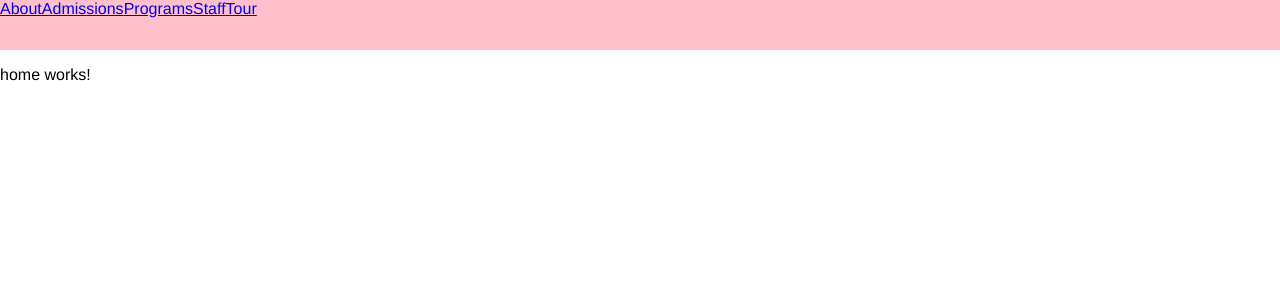
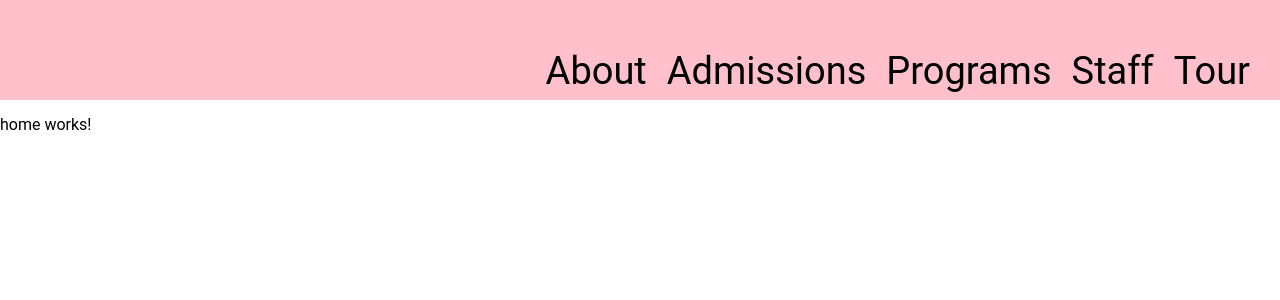
Before and after one commit to AlisaSong/lynnwoodmontessori, an Angular app: page / in a window 1280 px wide. Shown: the top 300 px of the page. Built offline with nearby package versions, Linux system fonts and the light colour scheme.

Commit message:
Add new font

```diff
--- a/src/app/components/header/header.component.html
+++ b/src/app/components/header/header.component.html
@@ -1,4 +1,5 @@
 <div class="background-container">
+  <div class="links">
     <span>
       <a [routerLink]="['/']">About</a>
     </span>
@@ -15,3 +16,4 @@
       <a [routerLink]="['/tour']">Tour</a>
     </span>
   </div>
+</div>
--- a/src/app/components/header/header.component.scss
+++ b/src/app/components/header/header.component.scss
@@ -1,5 +1,17 @@
+a {
+  font-size: 38px;
+  padding: 0 10px;
+}
+
 .background-container {
   background-color: pink;
-  height: 50px;
+  height: 100px;
   width: 100%;
+  text-align: right;
 }
+
+.links {
+  top: 50%;
+  padding-top: 50px;
+  padding-right: 20px;
+}
--- a/src/index.html
+++ b/src/index.html
@@ -6,6 +6,7 @@
   <base href="/">
   <meta name="viewport" content="width=device-width, initial-scale=1">
   <link rel="icon" type="image/x-icon" href="favicon.ico">
+  <link href="https://fonts.googleapis.com/css?family=Libre+Franklin:400,700" rel="stylesheet">
 </head>
 <body>
   <app-root></app-root>
--- a/src/styles.scss
+++ b/src/styles.scss
@@ -1,8 +1,16 @@
 @import '~normalize.css';
 
 * {
-  font-family: Helvetica;
+  //font-family: Helvetica;
 }
 
-html, body { height: 100%; }
+html, body {
+  font-family: 'Libre Franklin';
+  height: 100%;
+}
 body { margin: 0; font-family: Roboto, "Helvetica Neue", sans-serif; }
+
+a {
+  color: black;
+  text-decoration: none;
+}
```
Lines whose indentation alone changed are shown as unchanged.
